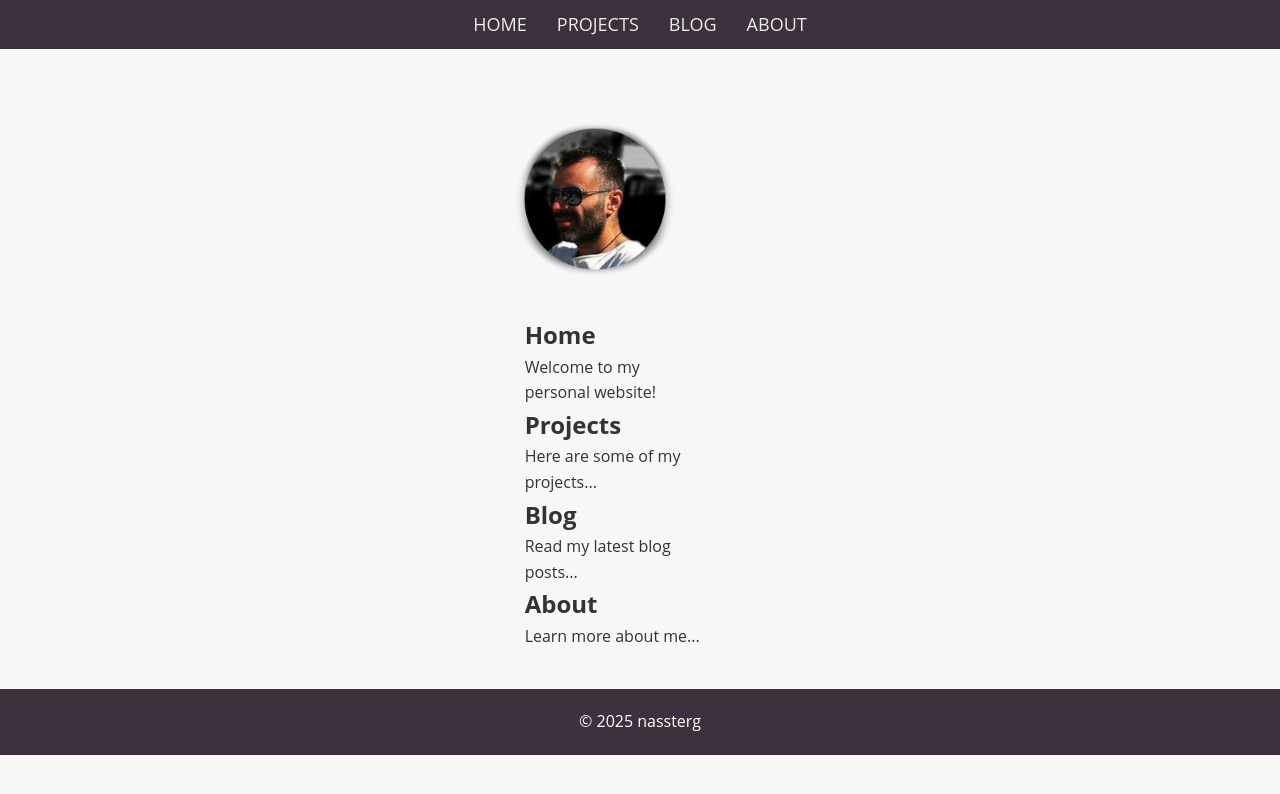
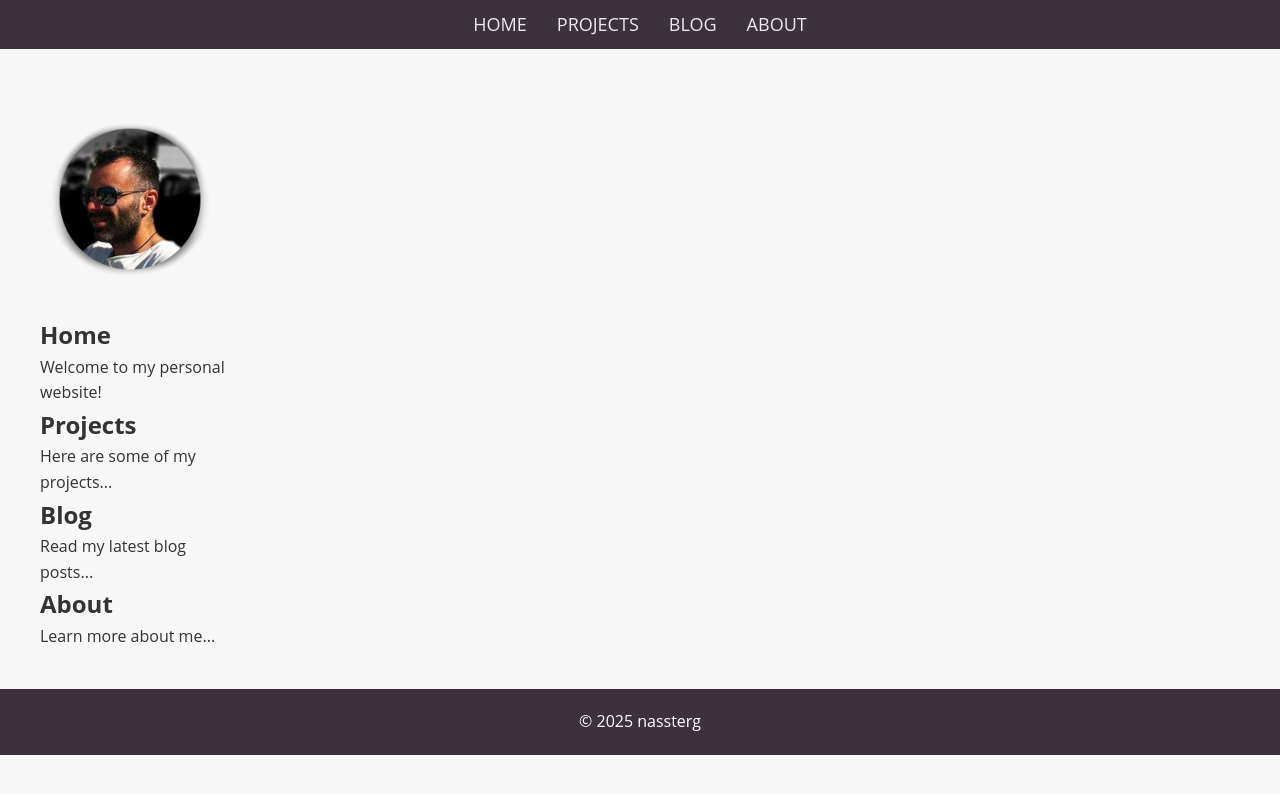
Before and after one commit to nassterg/nassterg.github.io, a Jekyll site: the page built from README.md, in a window 1280 px wide. Shown: the top 794 px of the page. Built offline with Jekyll 4.4.1, drawn with Linux system fonts in a browser that asks for light colours; our own code applies the rules of GitHub Pages for plain Markdown files.

Commit message:
Update style.css

```diff
--- a/assets/css/style.css
+++ b/assets/css/style.css
@@ -48,8 +48,8 @@ body {
 /* Main content (two-column layout) */
 .content {
     display: flex; /* Flexbox for two columns */
-    justify-content: center; /* Center the content horizontally */
-    align-items: flex-start; /* Align both logo and menu at the top */
+    justify-content: flex-start; /* Align the content to the left */
+    align-items: flex-start; /* Align both columns at the top */
     gap: 30px; /* Space between the two columns */
     margin: 40px auto;
     max-width: 1200px;
@@ -59,9 +59,9 @@ body {
 .left-column {
     display: flex;
     flex-direction: column;
-    align-items: flex-start; /* Align to left */
-    justify-content: flex-start; /* Align top */
-    margin-top: 20px; /* Align with top margin */
+    align-items: flex-start; /* Align logo to the left */
+    justify-content: flex-start; /* Align logo to the top */
+    margin-top: 20px; /* Align logo with the top */
 }
 
 /* Logo styles */
@@ -77,8 +77,7 @@ body {
     flex-direction: column; /* Stack menu items vertically */
     justify-content: flex-start;
     margin-top: 20px; /* Same as the logo margin */
-    padding-left: 20px; /* Adds space between the logo and text */
-    width: 75%; /* Adjust width of the right column */
+    width: 75%; /* Ensure the content area takes up enough width */
 }
 
 /* Footer styling */
```
